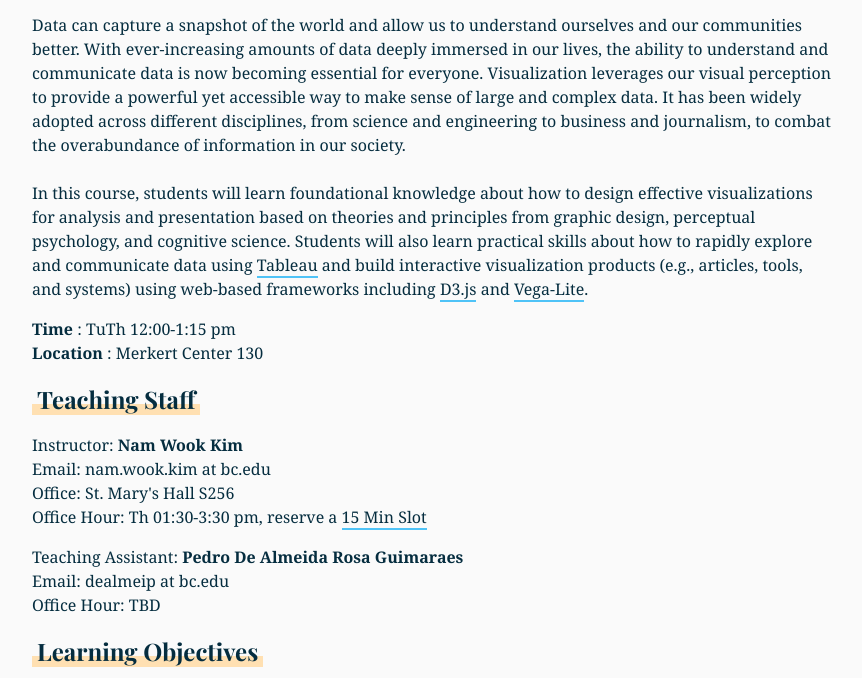
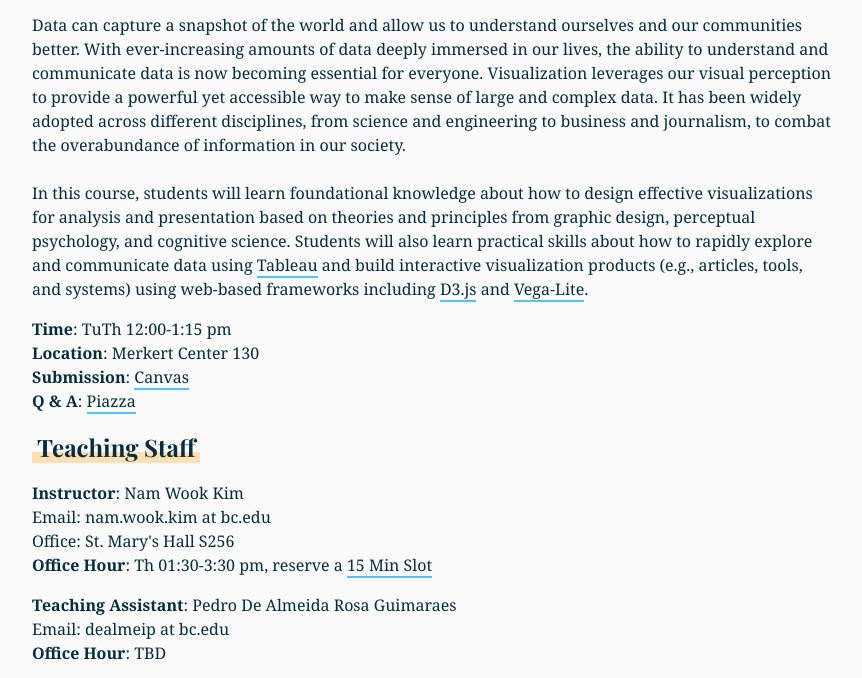
Before and after one commit to bcviscourse/bcviscourse.github.io, a plain HTML site: page index.html in a window 1280 px wide. Shown: the part 83-761 px from the top of the page, without its empty margins (208-1070 px from the left). Drawn offline with nearby package versions, Linux system fonts and the light colour scheme.

Commit message:
update lms sites

```diff
--- a/index.html
+++ b/index.html
@@ -42,23 +42,25 @@
                 In this course, students will learn foundational knowledge about how to design effective visualizations for analysis and presentation based on theories and principles from graphic design, perceptual psychology, and cognitive science. Students will also learn practical skills about how to rapidly explore and communicate data using <a href="https://public.tableau.com/en-us/s/download" target="_blank">Tableau</a> and build interactive visualization products (e.g., articles, tools, and systems) using web-based frameworks including <a href="https://d3js.org/">D3.js</a> and <a href="https://vega.github.io/vega-lite/" target="_blank">Vega-Lite</a>.
             </p>
             <p>
-                <strong>Time</strong> : TuTh 12:00-1:15 pm <br/>
-                <strong>Location</strong> : Merkert Center 130
+                <strong>Time</strong>: TuTh 12:00-1:15 pm <br/>
+                <strong>Location</strong>: Merkert Center 130 <br/>
+                <strong>Submission</strong>: <a href="https://bostoncollege.instructure.com/courses/1600933" target="_blank">Canvas</a> <br/>
+                <strong>Q & A</strong>: <a href="https://piazza.com/bc/fall2019/csci339001" target="_blank">Piazza</a>
             </p>
         </header>
         <main class="container">
             <section>
                 <h2 class="title">Teaching Staff</h2>
                 <p>
-                    Instructor: <strong>Nam Wook Kim</strong> <br/>
+                    <strong>Instructor</strong>: Nam Wook Kim <br/>
                     Email: nam.wook.kim at bc.edu <br/>
                     Office: St. Mary's Hall S256 <br/>
-                    Office Hour: Th 01:30-3:30 pm, reserve a <a href="https://calendly.com/namwkim85/15min" target="_blank">15 Min Slot</a>
+                    <strong>Office Hour</strong>: Th 01:30-3:30 pm, reserve a <a href="https://calendly.com/namwkim85/15min" target="_blank">15 Min Slot</a>
                 </p>
                 <p>
-                    Teaching Assistant: <strong>Pedro De Almeida Rosa Guimaraes</strong> <br/>
+                    <strong>Teaching Assistant</strong>: Pedro De Almeida Rosa Guimaraes<br/>
                     Email: dealmeip at bc.edu <br/>
-                    Office Hour: TBD
+                    <strong>Office Hour</strong>: TBD
                 </p>
             </section>
             <section>
```
